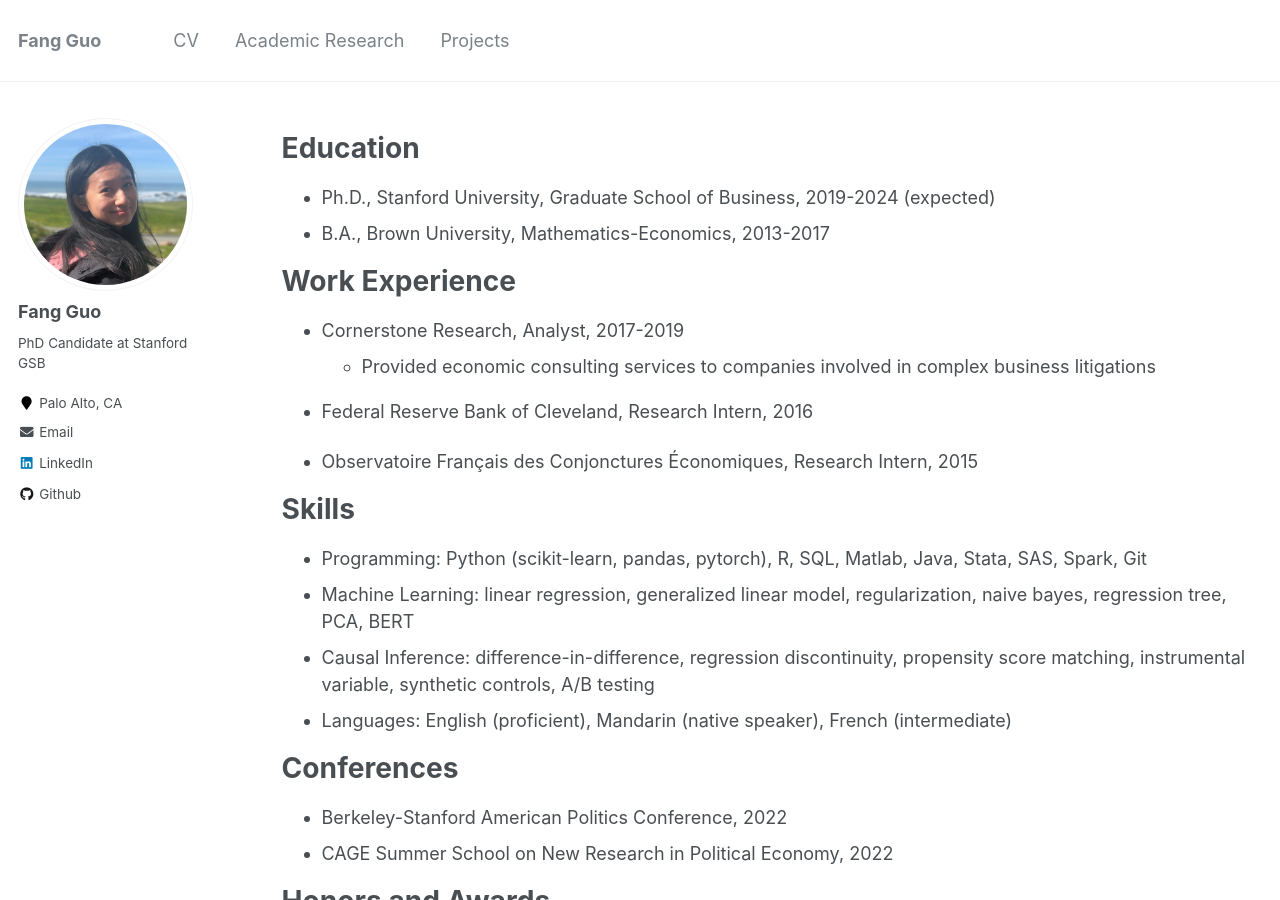
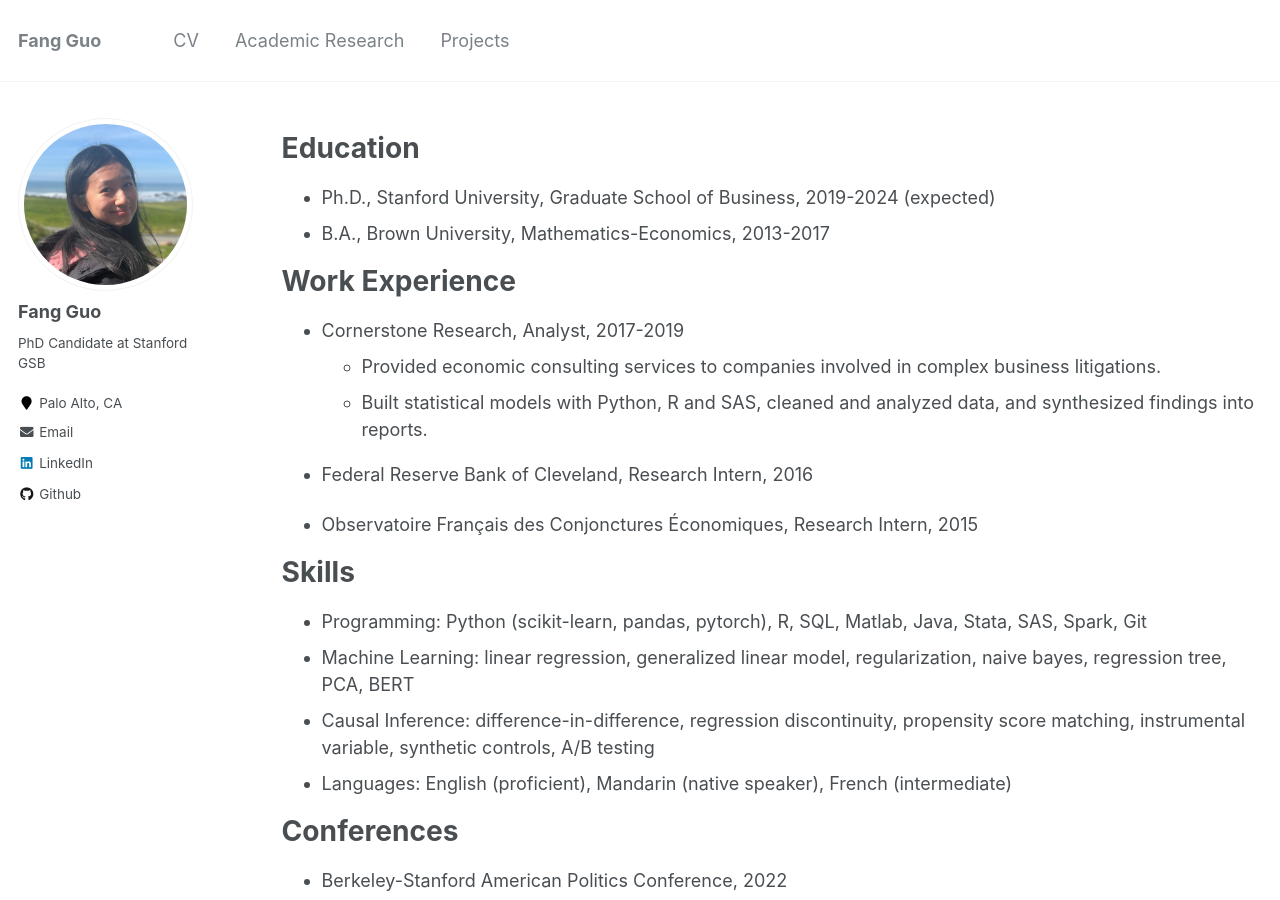
Before and after one commit to fangguo34/fangguo34.github.io, a Jekyll site: the page built from _pages/cv.md, in a window 1280 px wide and 900 px high. Built offline with Jekyll 4.4.1, drawn with Linux system fonts in a browser that asks for light colours.

Commit message:
Update cv.md

```diff
--- a/_pages/cv.md
+++ b/_pages/cv.md
@@ -17,7 +17,8 @@
 Work Experience
 ======
 * Cornerstone Research, Analyst, 2017-2019
-  * Provided economic consulting services to companies involved in complex business litigations
+  * Provided economic consulting services to companies involved in complex business litigations.
+  * Built statistical models with Python, R and SAS, cleaned and analyzed data, and synthesized findings into reports.
 
 * Federal Reserve Bank of Cleveland, Research Intern, 2016
 
```
